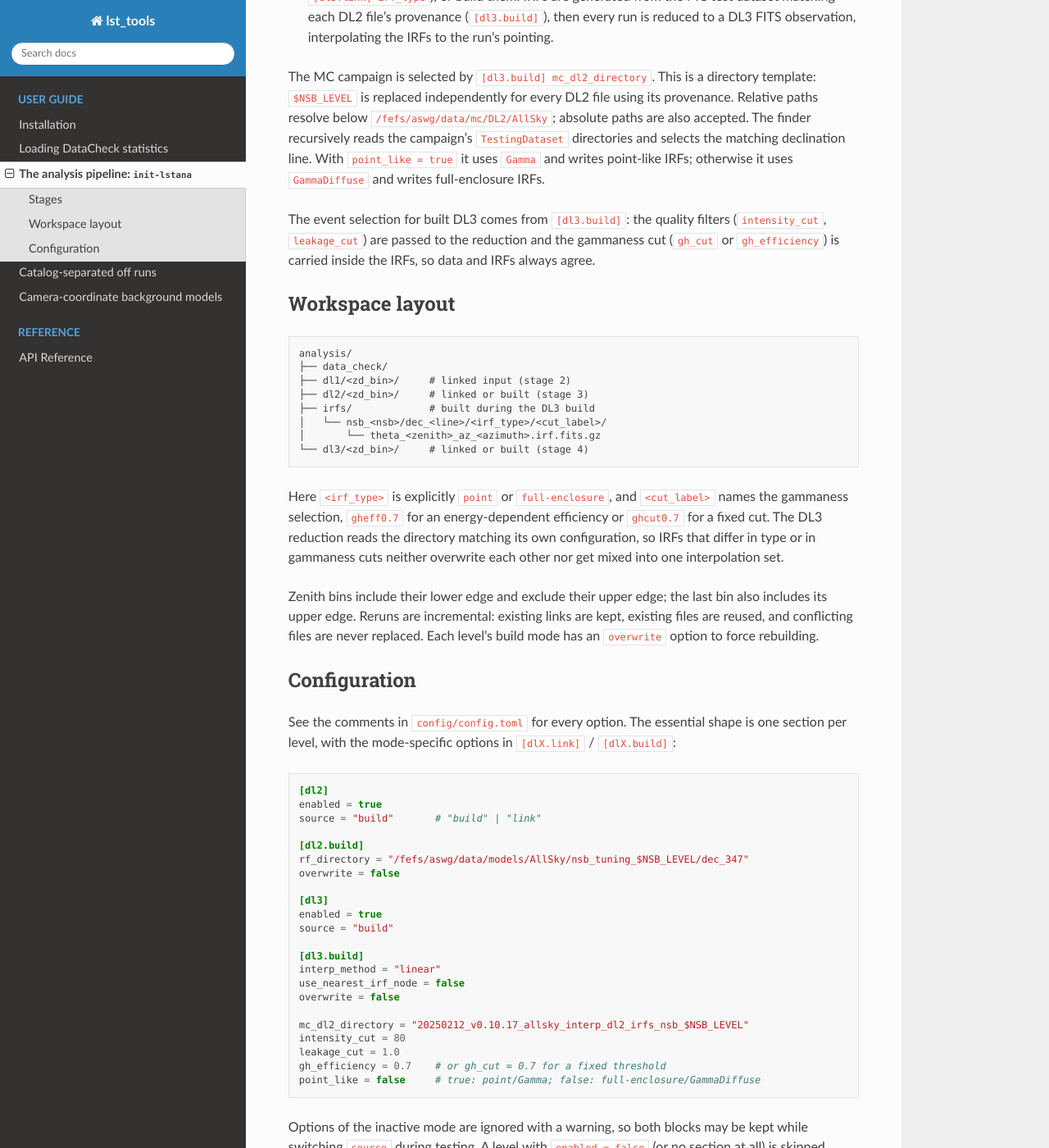
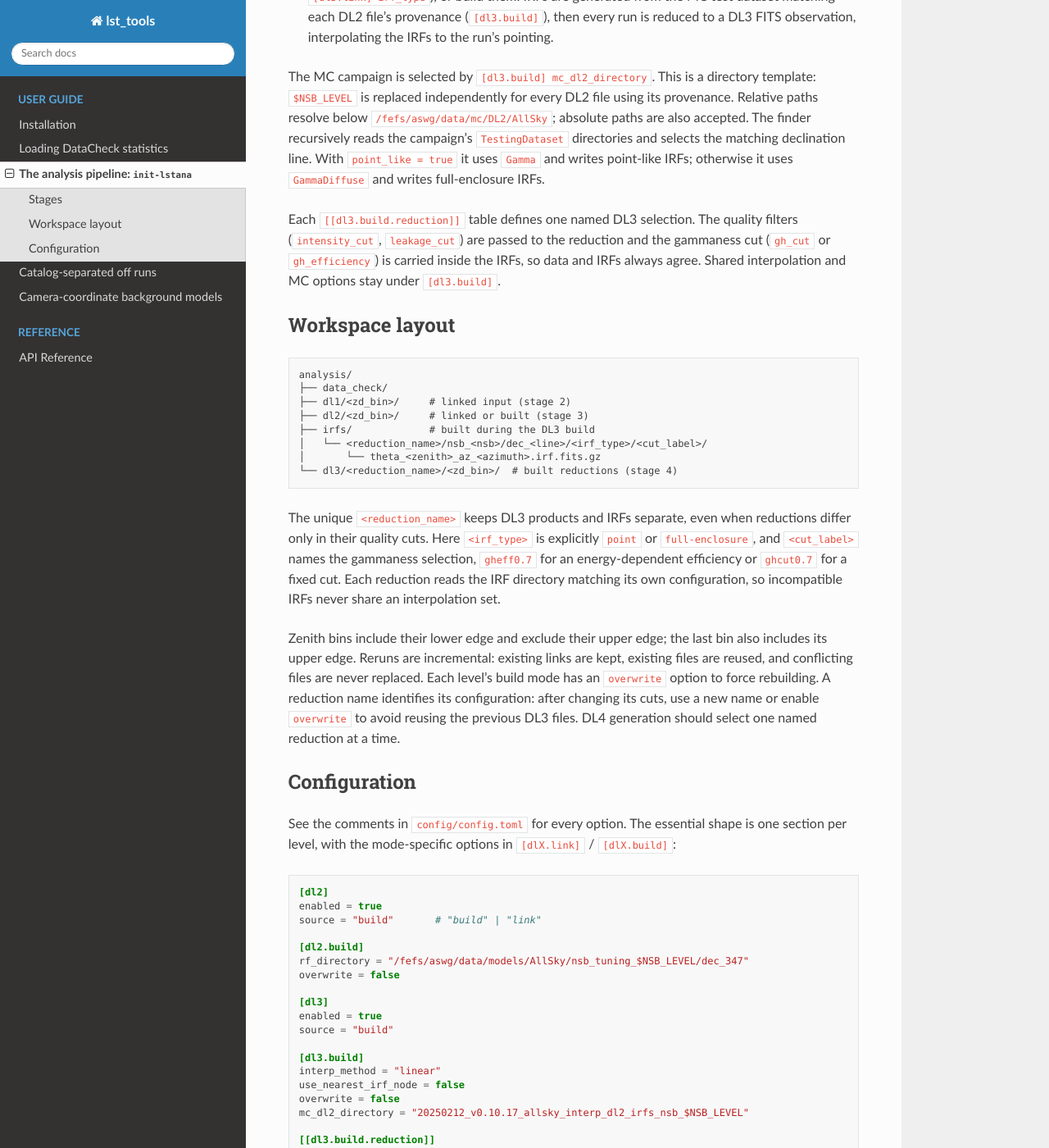
Before and after one commit to zhipzhang/lst_tools, a Sphinx documentation site: the page built from docs/pipeline.rst, in a window 1280 px wide and 1400 px high, scrolled down 846 px. Shown: the whole window at 82% size. Built offline with Sphinx 7.4.7 and the Read the Docs theme 3.1.0, drawn with Linux system fonts in a browser that asks for light colours; some of the changed text lies outside the part shown.

Commit message:
Support multiple DL3 build reductions

```diff
--- a/docs/pipeline.rst
+++ b/docs/pipeline.rst
@@ -48,10 +48,11 @@ selects the matching declination line. With ``point_like = true`` it uses
 ``Gamma`` and writes point-like IRFs; otherwise it uses ``GammaDiffuse`` and
 writes full-enclosure IRFs.
 
-The event selection for built DL3 comes from ``[dl3.build]``: the
+Each ``[[dl3.build.reduction]]`` table defines one named DL3 selection. The
 quality filters (``intensity_cut``, ``leakage_cut``) are passed to the
 reduction and the gammaness cut (``gh_cut`` or ``gh_efficiency``) is carried
-inside the IRFs, so data and IRFs always agree.
+inside the IRFs, so data and IRFs always agree. Shared interpolation and MC
+options stay under ``[dl3.build]``.
 
 Workspace layout
 ----------------
@@ -63,21 +64,24 @@ Workspace layout
    ├── dl1/<zd_bin>/     # linked input (stage 2)
    ├── dl2/<zd_bin>/     # linked or built (stage 3)
    ├── irfs/             # built during the DL3 build
-   │   └── nsb_<nsb>/dec_<line>/<irf_type>/<cut_label>/
+   │   └── <reduction_name>/nsb_<nsb>/dec_<line>/<irf_type>/<cut_label>/
    │       └── theta_<zenith>_az_<azimuth>.irf.fits.gz
-   └── dl3/<zd_bin>/     # linked or built (stage 4)
+   └── dl3/<reduction_name>/<zd_bin>/  # built reductions (stage 4)
 
-Here ``<irf_type>`` is explicitly ``point`` or ``full-enclosure``, and
-``<cut_label>`` names the gammaness selection, ``gheff0.7`` for an
-energy-dependent efficiency or ``ghcut0.7`` for a fixed cut. The DL3
-reduction reads the directory matching its own configuration, so IRFs that
-differ in type or in gammaness cuts neither overwrite each other nor get
-mixed into one interpolation set.
+The unique ``<reduction_name>`` keeps DL3 products and IRFs separate, even
+when reductions differ only in their quality cuts. Here ``<irf_type>`` is
+explicitly ``point`` or ``full-enclosure``, and ``<cut_label>`` names the
+gammaness selection, ``gheff0.7`` for an energy-dependent efficiency or
+``ghcut0.7`` for a fixed cut. Each reduction reads the IRF directory matching
+its own configuration, so incompatible IRFs never share an interpolation set.
 
 Zenith bins include their lower edge and exclude their upper edge; the last
 bin also includes its upper edge. Reruns are incremental: existing links are
 kept, existing files are reused, and conflicting files are never replaced.
-Each level's build mode has an ``overwrite`` option to force rebuilding.
+Each level's build mode has an ``overwrite`` option to force rebuilding. A
+reduction name identifies its configuration: after changing its cuts, use a
+new name or enable ``overwrite`` to avoid reusing the previous DL3 files.
+DL4 generation should select one named reduction at a time.
 
 Configuration
 -------------
@@ -104,13 +108,22 @@ shape is one section per level, with the mode-specific options in
    interp_method = "linear"
    use_nearest_irf_node = false
    overwrite = false
+   mc_dl2_directory = "20250212_v0.10.17_allsky_interp_dl2_irfs_nsb_$NSB_LEVEL"
 
-   mc_dl2_directory = "20250212_v0.10.17_allsky_interp_dl2_irfs_nsb_$NSB_LEVEL"
+   [[dl3.build.reduction]]
+   name = "standard"
    intensity_cut = 80
    leakage_cut = 1.0
    gh_efficiency = 0.7    # or gh_cut = 0.7 for a fixed threshold
    point_like = false     # true: point/Gamma; false: full-enclosure/GammaDiffuse
 
+   [[dl3.build.reduction]]
+   name = "tight"
+   intensity_cut = 150
+   leakage_cut = 0.8
+   gh_efficiency = 0.9
+   point_like = false
+
 Options of the inactive mode are ignored with a warning, so both blocks may
 be kept while switching ``source`` during testing. A level with
 ``enabled = false`` (or no section at all) is skipped.
```
Also changed, not shown: README.md (+10 -8 lines), 6 other files.
